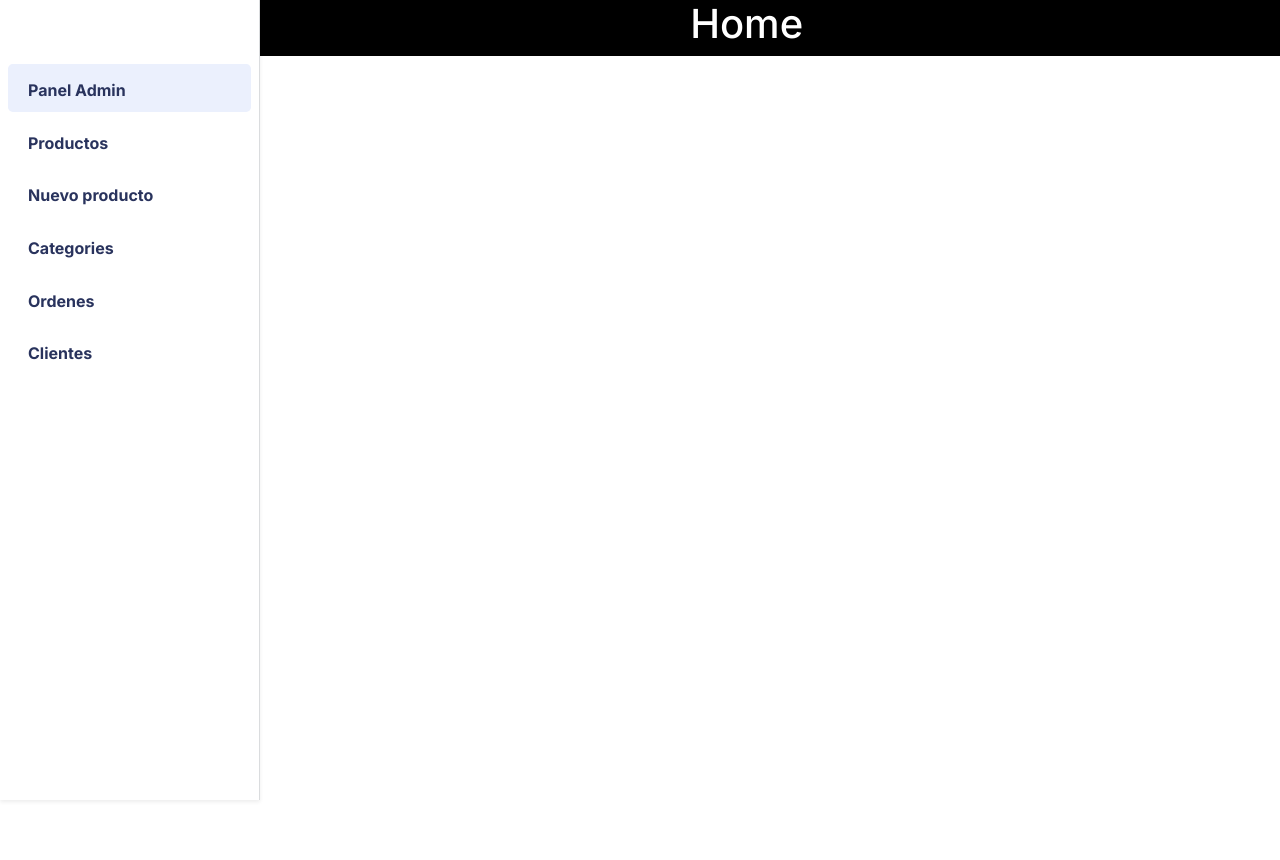
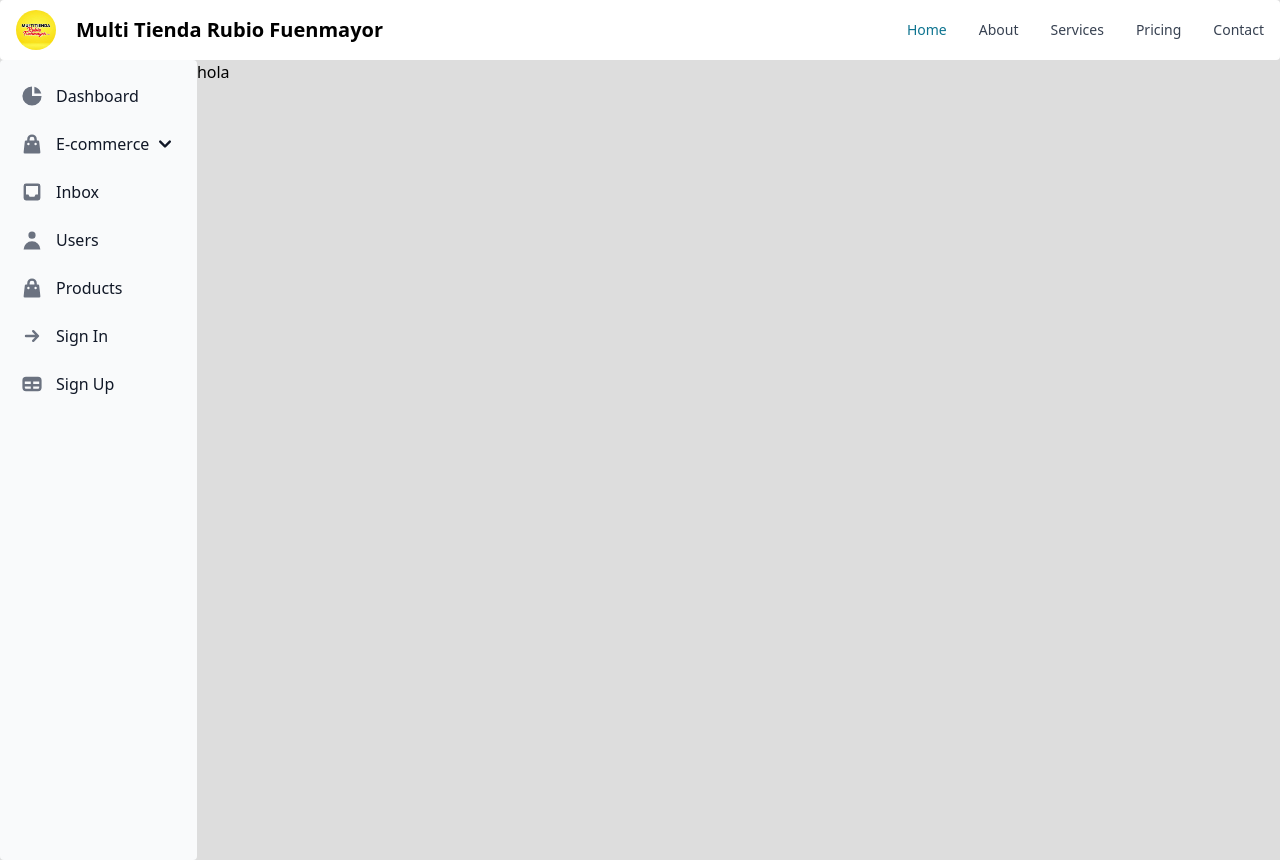
Before and after one commit to eurorondon/ecommers-fuenmayor-dashboard, a Next.js app: page / in a window 1280 px wide. Before the commit the page ends 800 px from the top, so only its background shows below. Built offline with nearby package versions, Linux system fonts and the light colour scheme.

Commit message:
add side bar responsive  v1

```diff
--- a/package.json
+++ b/package.json
@@ -13,6 +13,8 @@
     "aws-amplify": "^6.0.16",
     "bootstrap": "^5.3.3",
     "cloudinary": "^2.0.1",
+    "flowbite": "^2.3.0",
+    "flowbite-react": "^0.7.8",
     "framer-motion": "^11.0.22",
     "next": "13.5.6",
     "react": "^18",
--- /dev/null
+++ b/src/app/components/DrawerMenu.js
@@ -0,0 +1,82 @@
+"use client";
+import { Sidebar } from "flowbite-react";
+import React, { useState } from "react";
+import {
+  HiArrowSmRight,
+  HiInbox,
+  HiOutlineChartPie,
+  HiOutlineShoppingBag,
+  HiShoppingBag,
+  HiTable,
+  HiUser,
+} from "react-icons/hi";
+import { MdOutlineMenu } from "react-icons/md";
+
+function DrawerMenu() {
+  const [mostrarMenu, setMostrarMenu] = useState(false);
+
+  const toggleMenu = () => {
+    setMostrarMenu(!mostrarMenu);
+  };
+
+  return (
+    <div className="sticky top-0 z-10 lg:hidden ">
+      {/* <FlowNavbar /> */}
+      <div className=" bg-slate-200 flex justify-between items-center py-2 px-3 my-0">
+        <button
+          className="border bg-white border-l-2 rounded-md p-1 "
+          onClick={toggleMenu}
+        >
+          <MdOutlineMenu size={30} />
+        </button>
+
+        <h1>Adios </h1>
+
+        <div
+          className={` absolute
+           top-12 left-0 ${
+             mostrarMenu ? "translate-x-0" : "-translate-x-full"
+           } transition-transform duration-300 z-10`}
+        >
+          <div className="h-screen z-50 ">
+            <Sidebar aria-label="Sidebar with multi-level dropdown example">
+              <Sidebar.Items>
+                <Sidebar.ItemGroup>
+                  <Sidebar.Item href="#" icon={HiOutlineChartPie}>
+                    Dashboard
+                  </Sidebar.Item>
+                  <Sidebar.Collapse
+                    icon={HiOutlineShoppingBag}
+                    label="E-commerce"
+                  >
+                    <Sidebar.Item href="#">Products</Sidebar.Item>
+                    <Sidebar.Item href="#">Sales</Sidebar.Item>
+                    <Sidebar.Item href="#">Refunds</Sidebar.Item>
+                    <Sidebar.Item href="#">Shipping</Sidebar.Item>
+                  </Sidebar.Collapse>
+                  <Sidebar.Item href="#" icon={HiInbox}>
+                    Inbox
+                  </Sidebar.Item>
+                  <Sidebar.Item href="#" icon={HiUser}>
+                    Users
+                  </Sidebar.Item>
+                  <Sidebar.Item href="#" icon={HiShoppingBag}>
+                    Products
+                  </Sidebar.Item>
+                  <Sidebar.Item href="#" icon={HiArrowSmRight}>
+                    Sign In
+                  </Sidebar.Item>
+                  <Sidebar.Item href="#" icon={HiTable}>
+                    Sign Up
+                  </Sidebar.Item>
+                </Sidebar.ItemGroup>
+              </Sidebar.Items>
+            </Sidebar>
+          </div>
+        </div>
+      </div>
+    </div>
+  );
+}
+
+export default DrawerMenu;
--- /dev/null
+++ b/src/app/components/FlowNavbar.js
@@ -0,0 +1,40 @@
+"use client";
+import { Navbar } from "flowbite-react";
+import Image from "next/image";
+import Link from "next/link";
+import React from "react";
+
+function FlowNavbar() {
+  return (
+    <div>
+      <Navbar fluid rounded>
+        <Navbar.Brand as={Link} href="/">
+          <Image
+            width={40}
+            height={400}
+            src="/images/logo.jpg"
+            className=" rounded-full"
+            alt="Fuenmayor"
+          />
+          <span className=" ms-5  font-bold self-center whitespace-nowrap text-xl  dark:text-white">
+            Multi Tienda Rubio Fuenmayor
+          </span>
+        </Navbar.Brand>
+        <Navbar.Toggle />
+        <Navbar.Collapse>
+          <Navbar.Link href="#" active>
+            Home
+          </Navbar.Link>
+          <Navbar.Link as={Link} href="#">
+            About
+          </Navbar.Link>
+          <Navbar.Link href="#">Services</Navbar.Link>
+          <Navbar.Link href="#">Pricing</Navbar.Link>
+          <Navbar.Link href="#">Contact</Navbar.Link>
+        </Navbar.Collapse>
+      </Navbar>
+    </div>
+  );
+}
+
+export default FlowNavbar;
--- a/src/app/components/Product.js
+++ b/src/app/components/Product.js
@@ -7,7 +7,7 @@ const Product = (props) => {
 
   return (
     <>
-      <div className=" flex flex-col justify-center items-center">
+      <div className=" flex flex-col justify-center items-center z-0">
         <div className="bg-white border border-gray-200 rounded-lg p-4 shadow-sm h-80 relative overflow-hidden">
           <Link href={`/`}>
             <div className="img-wrap">
--- a/src/app/components/Sidebar.js
+++ b/src/app/components/Sidebar.js
@@ -1,118 +1,82 @@
 "use client";
-import Image from "next/image";
-import Link from "next/link";
-import React from "react";
+
+import React, { useEffect, useRef, useState } from "react";
 import { usePathname } from "next/navigation";
+import { Sidebar } from "flowbite-react";
+import {
+  HiArrowSmRight,
+  HiChartPie,
+  HiInbox,
+  HiShoppingBag,
+  HiTable,
+  HiUser,
+} from "react-icons/hi";
 
-const Sidebar = () => {
+const SidebarUi = () => {
   const pathname = usePathname();
+  const [mostrarMenu, setMostrarMenu] = useState(true);
+  const menuRef = useRef(null);
+
+  const toggleMenu = () => {
+    setMostrarMenu(!mostrarMenu);
+  };
+
+  const handleClickOutside = (event) => {
+    if (menuRef.current && !menuRef.current.contains(event.target)) {
+      setMostrarMenu(false);
+    }
+  };
+
+  // useEffect(() => {
+  //   if (window.innerWidth <= 768) {
+  //     // Cambia el tamaño de la pantalla según tus necesidades
+  //     document.addEventListener("mousedown", handleClickOutside);
+
+  //     return () => {
+  //       document.removeEventListener("mousedown", handleClickOutside);
+  //     };
+  //   }
+  // }, []);
 
   return (
-    <div className="">
-      <aside className="navbar-aside " id="offcanvas_aside">
-        <div className="aside-top ">
-          {/* <Link href={"/"} className="brand-wrap">
-            <Image
-              src="/images/logo.png"
-              style={{ height: "46" }}
-              className="logo"
-              alt="Ecommerce dashboard template"
-            />
-          </Link> */}
-          <div>
-            <button className="btn btn-icon btn-aside-minimize">
-              <i className="text-muted fas fa-stream"></i>
-            </button>
-          </div>
-        </div>
-
-        <nav>
-          <ul className="menu-aside">
-            <li className="menu-item">
-              <Link
-                className={pathname === "/" ? "active menu-link" : "menu-link"}
-                href={"/"}
-                exact="true"
-              >
-                <i className="icon fas fa-home"></i>
-                <span className="text">Panel Admin</span>
-              </Link>
-            </li>
-
-            <li className="menu-item">
-              <Link
-                className={
-                  pathname === "/productos" ? "active menu-link" : "menu-link"
-                }
-                href="/productos"
-              >
-                <i className="icon fas fa-cart-plus"></i>
-                <span className="text">Productos</span>
-              </Link>
-            </li>
-            <li className="menu-item">
-              <Link
-                className={
-                  pathname === "/add-product" ? "active menu-link" : "menu-link"
-                }
-                href="/add-product"
-              >
-                <i className="icon fas fa-cart-plus"></i>
-                <span className="text">Nuevo producto</span>
-              </Link>
-            </li>
-            <li className="menu-item">
-              <Link
-                className={
-                  pathname === "/categorias" ? "active menu-link" : "menu-link"
-                }
-                href={"/categories"}
-              >
-                <i className="icon fas fa-list"></i>
-                <span className="text">Categories</span>
-              </Link>
-            </li>
-
-            <li className="menu-item">
-              <Link className="menu-link" href={"/"}>
-                <i className="icon fas fa-bags-shopping"></i>
-                <span className="text">Ordenes</span>
-              </Link>
-            </li>
-            <li className="menu-item">
-              <Link className="menu-link " href={"/"}>
-                <i className="icon fas fa-user"></i>
-                <span className="text">Clientes</span>
-              </Link>
-            </li>
-            {/* <li className="menu-item">
-              <NavLink
-                activeClassName="active"
-                className="menu-link disabled"
-                to="/sellers"
-              >
-                <i className="icon fas fa-store-alt"></i>
-                <span className="text">Sellers</span>
-              </NavLink>
-            </li> */}
-
-            {/* <li className="menu-item">
-              <NavLink
-                activeClassName="active"
-                className="menu-link disabled"
-                to="/transaction"
-              >
-                <i className="icon fas fa-usd-circle"></i>
-                <span className="text">Transactions</span>
-              </NavLink>
-            </li> */}
-          </ul>
-          <br />
-          <br />
-        </nav>
-      </aside>
-    </div>
+    <>
+      <div className=" sticky top-12 text-white h-screen    ">
+        <Sidebar
+          aria-label="Sidebar with multi-level dropdown example"
+          className="w-full "
+        >
+          <Sidebar.Items>
+            <Sidebar.ItemGroup>
+              <Sidebar.Item href="#" icon={HiChartPie}>
+                Dashboard
+              </Sidebar.Item>
+              <Sidebar.Collapse icon={HiShoppingBag} label="E-commerce">
+                <Sidebar.Item href="#">Products</Sidebar.Item>
+                <Sidebar.Item href="#">Sales</Sidebar.Item>
+                <Sidebar.Item href="#">Refunds</Sidebar.Item>
+                <Sidebar.Item href="#">Shipping</Sidebar.Item>
+              </Sidebar.Collapse>
+              <Sidebar.Item href="#" icon={HiInbox}>
+                Inbox
+              </Sidebar.Item>
+              <Sidebar.Item href="#" icon={HiUser}>
+                Users
+              </Sidebar.Item>
+              <Sidebar.Item href="#" icon={HiShoppingBag}>
+                Products
+              </Sidebar.Item>
+              <Sidebar.Item href="#" icon={HiArrowSmRight}>
+                Sign In
+              </Sidebar.Item>
+              <Sidebar.Item href="#" icon={HiTable}>
+                Sign Up
+              </Sidebar.Item>
+            </Sidebar.ItemGroup>
+          </Sidebar.Items>
+        </Sidebar>
+      </div>
+    </>
   );
 };
 
-export default Sidebar;
+export default SidebarUi;
--- a/src/app/globals.css
+++ b/src/app/globals.css
@@ -10,7 +10,7 @@ INCLUDE STYLES AND COMPONENTS
 /* ================== HELPERS =================== */
 
 body {
-  background-color: #000;
+  background-color: #dddddd;
 }
 .table thead th {
   color: #adb5bd;
--- a/src/app/layout.js
+++ b/src/app/layout.js
@@ -1,9 +1,10 @@
 import { Inter } from "next/font/google";
 import "./globals.css";
 import ReactQueryProvider from "./components/providers/ReactQueryProvider";
-import Sidebar from "./components/Sidebar";
 import Product from "./components/Product";
-import "bootstrap/dist/css/bootstrap.min.css";
+// import "bootstrap/dist/css/bootstrap.min.css";
+import SidebarUi from "./components/Sidebar";
+import FlowNavbar from "./components/FlowNavbar";
 
 const inter = Inter({ subsets: ["latin"] });
 
@@ -15,14 +16,21 @@ export const metadata = {
 export default function RootLayout({ children }) {
   return (
     <html lang="en">
-      <body className={inter.className}>
+      <body className="">
         <ReactQueryProvider>
-          <div className="flex">
-            <div className="w-1/6">
-              {/* Contenido del slider */}
-              <Sidebar />
+          <div className="hidden lg:block sticky top-0 z-10">
+            <FlowNavbar />
+          </div>
+          <div className=" lg:flex lg:flex-row ">
+            {/* <div className="  "> */}
+            {/* <div className="w-1/6"> */}
+            <div className="lg:basis-2/12  ">
+              <div className=" h-full hidden lg:block   ">
+                <SidebarUi />
+              </div>
             </div>
-            <div className="w-5/6">
+
+            <div className="basis-11/12">
               {/* Contenido del otro componente */}
               {children}
             </div>
--- a/src/app/page.js
+++ b/src/app/page.js
@@ -1,7 +1,25 @@
-export default function Home() {
+"use client";
+import { Sidebar } from "flowbite-react";
+import React, { useState } from "react";
+import {
+  HiChartPie,
+  HiShoppingBag,
+  HiInbox,
+  HiUser,
+  HiArrowSmRight,
+  HiTable,
+} from "react-icons/hi";
+import FlowNavbar from "./components/FlowNavbar";
+import { MdOutlineMenu } from "react-icons/md";
+import DrawerMenu from "./components/DrawerMenu";
+
+const MenuHamburguesa = () => {
   return (
-    <div className="bg-black flex justify-center text-white">
-      <h1>Home</h1>
-    </div>
+    <>
+      <DrawerMenu />
+      <h1>hola</h1>
+    </>
   );
-}
+};
+
+export default MenuHamburguesa;
```
Also changed, not shown: src/app/productos/page.jsx (+6 -2 lines), tailwind.config.js (+10 -8 lines), public/images/logo.jpg (added), 1 other file (tests, documents, lock files or other folders).
